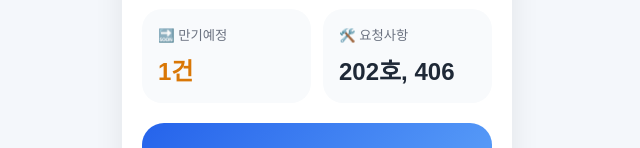
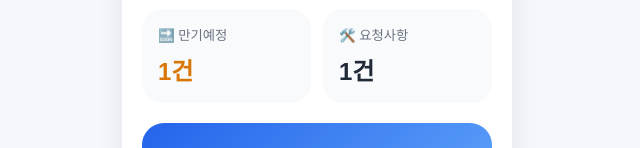
Before and after one commit to blackcore76/rent, a plain HTML site: page index.html in a window 1280 px wide. Shown: the part 210-358 px from the top of the page, without its empty margins (323-963 px from the left). Drawn offline with Linux system fonts and the light colour scheme.

Commit message:
Update index.html

```diff
--- a/index.html
+++ b/index.html
@@ -99,7 +99,7 @@
       <div class="card"><small>❎ 공실현황</small><strong>25%</strong></div>
       <div class="card"><small>😨 미납현황</small><strong class="danger">2건</strong></div>
       <div class="card"><small>🔜 만기예정</small><strong class="warning">1건</strong></div>
-      <div class="card"><small>🛠️ 요청사항</small><strong>202호, 406</strong></div>
+      <div class="card"><small>🛠️ 요청사항</small><strong class="request">1건</strong></div>
     </div>
 
     <div class="income">
```
